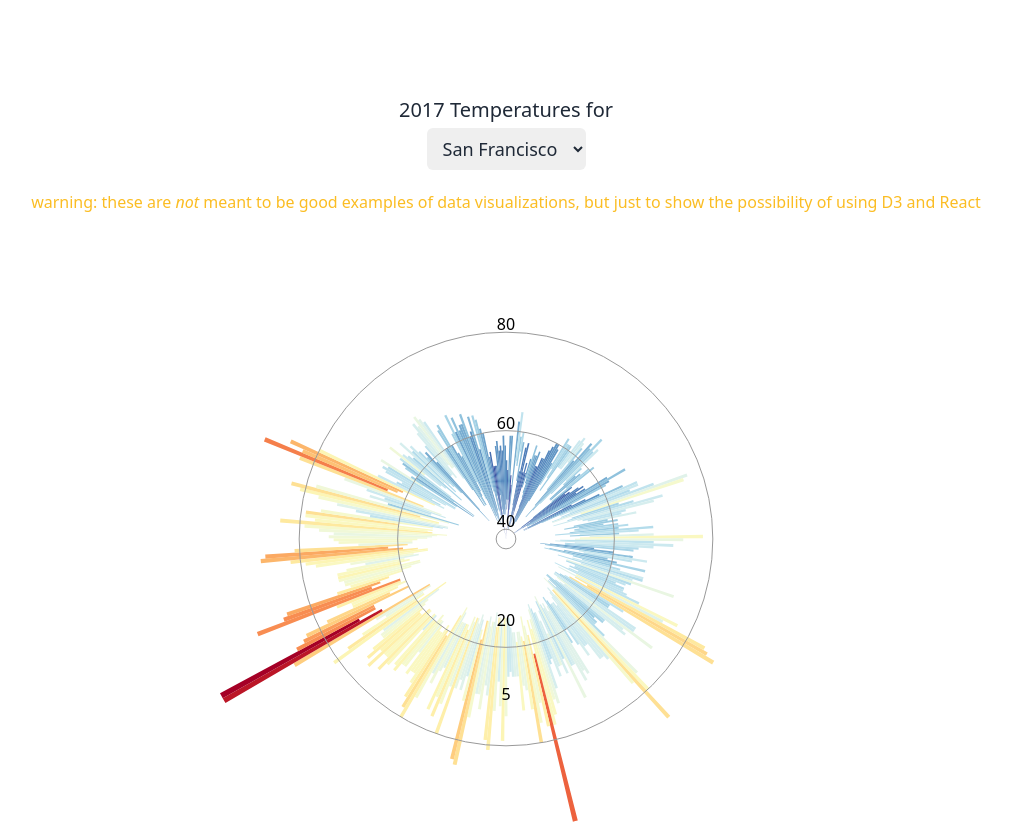
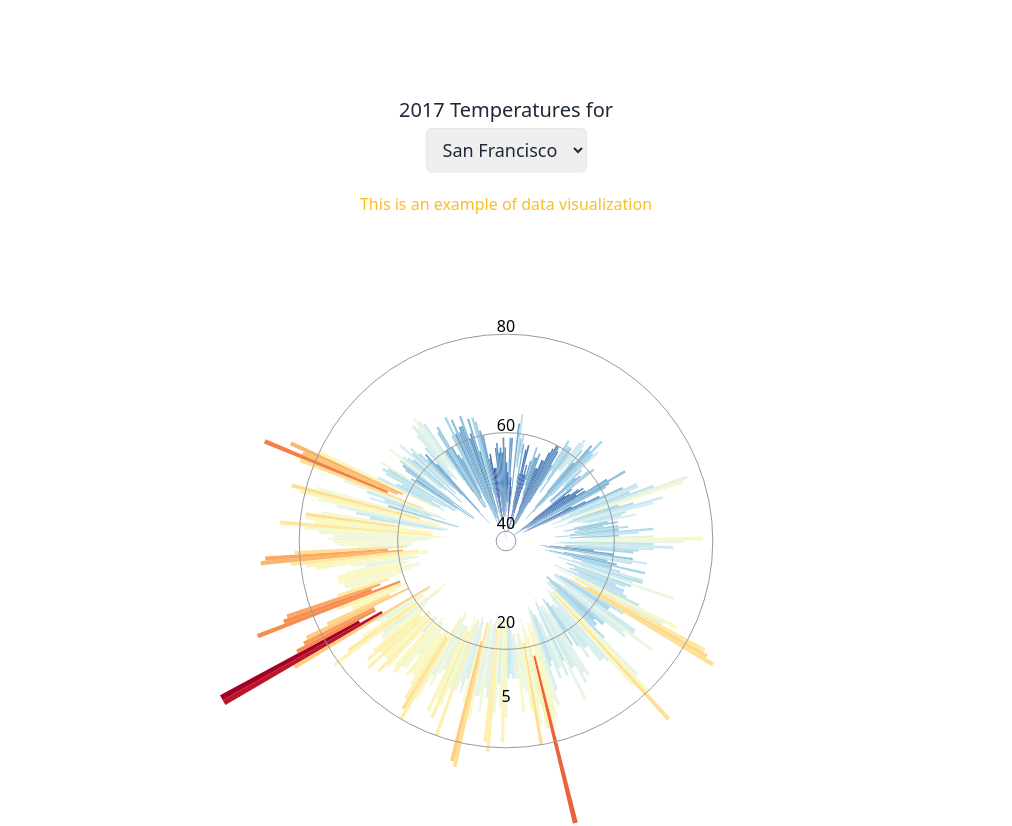
Before and after one commit to hhdreamer13/d3-react, a React (Vite) app: page / in a window 1280 px wide. Shown: the top 826 px of the page, without its empty margins (134-1146 px from the left). Built offline with nearby package versions, Linux system fonts and the light colour scheme.

Commit message:
commit brush on end selection.

```diff
--- a/src/components/BarChart.tsx
+++ b/src/components/BarChart.tsx
@@ -94,7 +94,7 @@ const BarChart = ({ data, range, updateRange }: ChartProps) => {
         [margin.left, margin.top], // top-left
         [width - margin.right, height - margin.bottom], // bottom-right
       ])
-      .on("start brush end", (event) => {
+      .on("end", (event) => {
         // d3.event is deprecated
         if (event.selection) {
           const [minX, maxX] = event.selection;
--- a/src/pages/Home.tsx
+++ b/src/pages/Home.tsx
@@ -39,7 +39,7 @@ const Home = () => {
           <select
             name="city"
             onChange={updateCity}
-            className="text-lg px-3 py-2 outline-none rounded-md mx-auto block my-1"
+            className="text-lg px-3 py-2 outline-none border drop-shadow-sm rounded-md mx-auto block my-1"
           >
             {[
               { label: "San Francisco", value: "sf" },
@@ -53,10 +53,7 @@ const Home = () => {
             })}
           </select>
         </h1>
-        <p className="text-warning">
-          warning: these are <em>not</em> meant to be good examples of data
-          visualizations, but just to show the possibility of using D3 and React
-        </p>
+        <p className="text-warning">This is an example of data visualization</p>
         <RadialChart data={data} range={range} updateRange={updateRange} />
         <BarChart data={data} range={range} updateRange={updateRange} />
         <LineChart data={data} range={range} updateRange={updateRange} />
```
